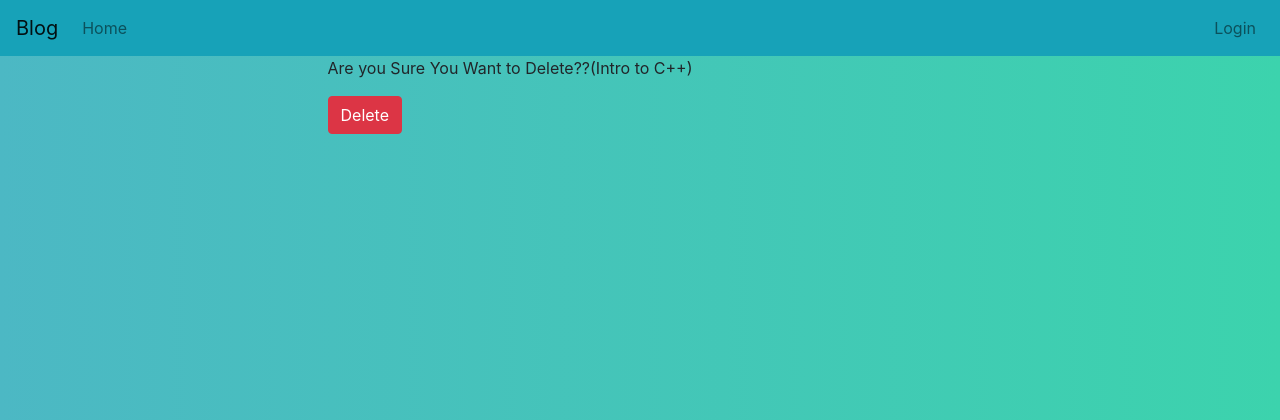
After one commit to AkashYadav010/SimpleBlogApp, a Django app: page /blog/delete/12/ in a window 1280 px wide. The commit adds this page. Shown: the top 420 px of the page. Run offline with Django 3.2, Linux system fonts and the light colour scheme; data comes from the database, SQL or seed files in the repository; both versions use the stored data as it was after the commit; some libraries are stand-ins or nearby versions.

Commit message:
Added delete feature and finally finsihed the CRUD of Simple Blog App

```diff
--- a/src/blog/urls.py
+++ b/src/blog/urls.py
@@ -19,7 +19,7 @@ from django.conf import settings
 from django.urls import path
 from django.contrib.auth.views import LogoutView
 from blogapp.views import HomeView
-from blogapp.views import add_blog,login_page,detail_view,update_view
+from blogapp.views import add_blog,login_page,detail_view,update_view,delete_view
 
 urlpatterns = [
     path('admin/', admin.site.urls),
@@ -30,7 +30,8 @@ urlpatterns = [
     path('login/', login_page, name="login"),
     path('logout/', LogoutView.as_view(), name="logout"),
     path('blog/<int:id>/',detail_view, name="detail"),
-    path('blog/update/<int:id>/',update_view, name="update")
+    path('blog/update/<int:id>/',update_view, name="update"),
+    path('blog/delete/<int:id>/',delete_view, name="delete")
 
 ]
 if settings.DEBUG:
--- /dev/null
+++ b/src/blogapp/templates/delete.html
@@ -0,0 +1,13 @@
+{% extends 'base.html' %}
+{% block main %}
+<div class="containe">
+  <div class="row">
+    <div class="col-6 mr-auto ml-auto">
+      <form method="post"> {% csrf_token %}
+        <p>Are you Sure You Want to Delete??({{foundblog.title}})</p>
+        <button type="submit" class="btn btn-danger" name="button">Delete</button>
+      </form>
+    </div>
+  </div>
+</div>
+{% endblock %}
--- a/src/blogapp/templates/detail.html
+++ b/src/blogapp/templates/detail.html
@@ -17,7 +17,10 @@
           </div>
           <div class="card-footer">
             <strong style="float:left"><p>BY: {{foundblog.author}}</p></strong>
+             {% if user.is_authenticated %}
             <a style="float:right" href="{% url 'update' foundblog.id %}" class="btn btn-md btn-outline-danger">Update</a>
+            <a style="float:right" href="{% url 'delete' foundblog.id %}" class="btn btn-md btn-outline-info">Delete</a>
+            {% endif %}
           </div>
         </div>
       </div>
--- a/src/blogapp/templates/home.html
+++ b/src/blogapp/templates/home.html
@@ -16,7 +16,7 @@
           {{blog.content|truncatewords:20}}
         </div>
         <div class="card-footer">
-          <a class="btn" href="{% url 'detail' blog.id %}">Read..</a>
+          <a class="btn btn-link" href="{% url 'detail' blog.id %}">Read..</a>
         </div>
       </div>
     </div>
--- a/src/blogapp/views.py
+++ b/src/blogapp/views.py
@@ -74,3 +74,14 @@ def update_view(request,id ,*args ,**kwargs):
         form.save()
         return redirect("/blog/"+str(id))
     return render(request, 'update.html', context)
+
+
+def delete_view(request, id, *args, **kwargs):
+    qs = Blog.objects.get(pk=id)
+    context = {
+    'foundblog':qs
+    }
+    if request.method == "POST":
+        qs.delete()
+        return redirect("home")
+    return render(request,'delete.html',context)
```
Also changed, not shown: src/db.sqlite3.
